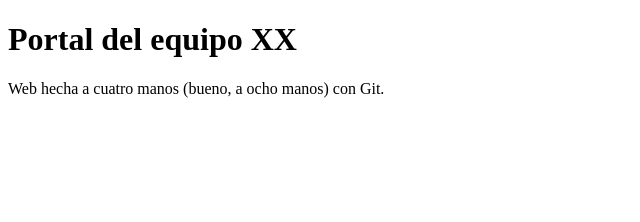
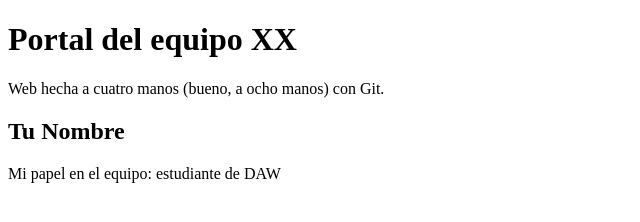
Before and after one commit to CLOUDGRK/Portal-Equipo04, a plain HTML site: page index.html in a window 1280 px wide. Shown: the whole page, without its empty margins (0-640 px from the left). Drawn offline with Linux system fonts and the light colour scheme.

Commit message:
presentacion de mohamed

```diff
--- a/index.html
+++ b/index.html
@@ -7,5 +7,9 @@
   <body>
     <h1>Portal del equipo XX</h1>
     <p>Web hecha a cuatro manos (bueno, a ocho manos) con Git.</p>
+    	<section>
+  		<h2>Tu Nombre</h2>
+  		<p>Mi papel en el equipo: estudiante de DAW</p>
+  	</section >
   </body>
 </html>
```
